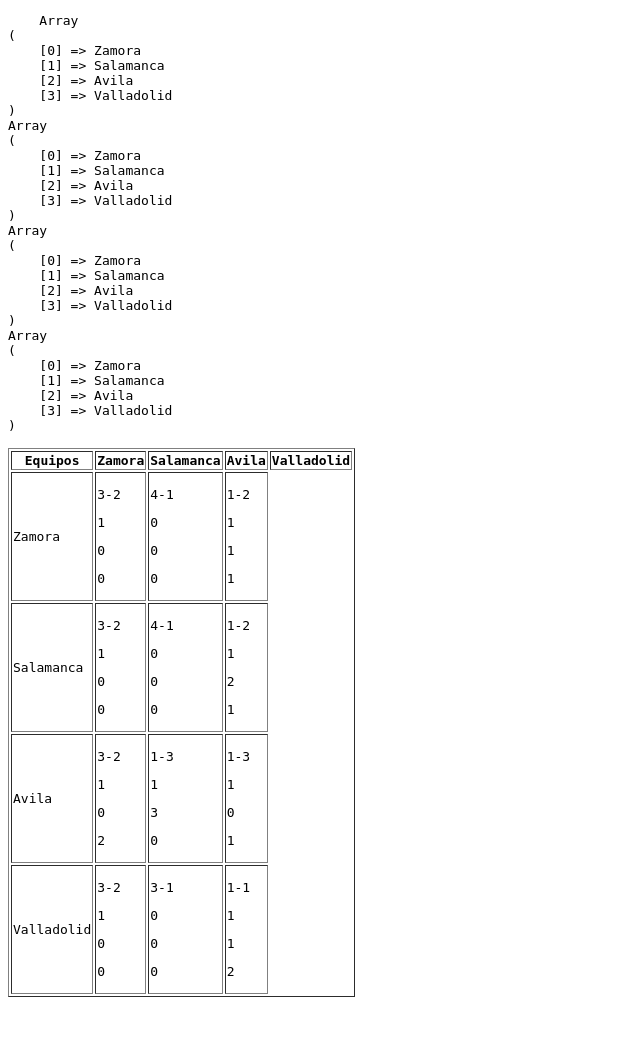
After one commit to Fercara1999/servidor1, a PHP site: page /Tema3/PR6/index.php in a window 1280 px wide. The commit adds this page. Shown: the whole page, without its empty margins (0-640 px from the left). Run offline with PHP 8.4, Linux system fonts and the light colour scheme.

Commit message:
Tarde 11O

```diff
--- /dev/null
+++ b/Tema3/PR6/index.php
@@ -0,0 +1,110 @@
+<!DOCTYPE html>
+<html lang="en">
+<head>
+    <meta charset="UTF-8">
+    <meta name="viewport" content="width=device-width, initial-scale=1.0">
+    <title>Document</title>
+</head>
+<body>
+    <?php
+    $liga =
+    array(
+        "Zamora" =>  array(
+            "Salamanca" => array(
+                "Resultado" => "3-2", "Roja" => 1, "Amarilla" => 0, "Penalti" => 0
+            ),
+            "Avila" => array(
+                "Resultado" => "4-1", "Roja" => 0, "Amarilla" => 0, "Penalti" => 0
+            ),
+            "Valladolid" => array(
+                "Resultado" => "1-2", "Roja" => 1, "Amarilla" => 1, "Penalti" => 1
+            )
+        ),
+        "Salamanca" =>  array(
+            "Zamora" => array(
+                "Resultado" => "3-2", "Roja" => 1, "Amarilla" => 0, "Penalti" => 0
+            ),
+            "Avila" => array(
+                "Resultado" => "4-1", "Roja" => 0, "Amarilla" => 0, "Penalti" => 0
+            ),
+            "Valladolid" => array(
+                "Resultado" => "1-2", "Roja" => 1, "Amarilla" => 2, "Penalti" => 1
+            )
+        ),
+        "Avila" =>  array(
+            "Zamora" => array(
+                "Resultado" => "3-2", "Roja" => 1, "Amarilla" => 0, "Penalti" => 2
+            ),
+            "Salamanca" => array(
+                "Resultado" => "1-3", "Roja" => 1, "Amarilla" => 3, "Penalti" => 0
+            ),
+            "Valladolid" => array(
+                "Resultado" => "1-3", "Roja" => 1, "Amarilla" => 0, "Penalti" => 1
+            )
+        ),
+        "Valladolid" =>  array(
+            "Zamora" => array(
+                "Resultado" => "3-2", "Roja" => 1, "Amarilla" => 0, "Penalti" => 0
+            ),
+            "Salamanca" => array(
+                "Resultado" => "3-1", "Roja" => 0, "Amarilla" => 0, "Penalti" => 0
+            ),
+            "Avila" => array(
+                "Resultado" => "1-1", "Roja" => 1, "Amarilla" => 1, "Penalti" => 2
+            )
+        ),
+    );
+    ?>
+    <!-- Ultimo es 1-1, en vez de 1-2 -->
+    <pre>
+    <table border="1">
+        <tr><th>Equipos</th>
+            <?php
+            $aux = array();
+            foreach ($liga as $clave => $valor) {
+                 echo "<th>$clave</th>";
+                array_push($aux,$clave);
+
+            }
+            array_unique($aux);
+            foreach ($aux as $key => $value) {
+                print_r($aux);
+            }
+
+            ?>
+        </tr>
+            <?php
+
+                foreach ($liga as $key2 => $value2) {
+                    echo "<tr>";
+                    foreach ($aux as $key => $value) {
+                        if($aux == $value2){
+                            echo "<td>1</td>";
+                        }
+                    }
+                            echo "<td>";
+                            print_r($key2);
+                            echo "</td>";
+
+                        foreach ($value2 as $key3 => $value3) {
+
+                            echo "<td>";
+
+                            foreach ($value3 as $key4 => $value4) {
+
+                                echo "<p>";
+                                print_r($value4);
+                                echo "</p>";
+
+                            }
+                            echo "</td>";
+                    }
+                    echo "</tr>";
+                }
+
+            ?>
+
+    </table>
+    </pre>
+</body>
+</html>
--- a/index.php
+++ b/index.php
@@ -12,6 +12,7 @@
     ?>
     <h2>- <a href="Tema1/index.php">Tema 1</a></h2><br>
     <h2>- <a href="Tema2/index.php">Tema 2</a></h2><br>
+    <h2>- <a href="Tema3/index.php">Tema 3</a></h2><br>
     <?php
         include("./fragmentos/footer.php");
 
```
Also changed, not shown: Tema2/PR5/Ejercicio2.php (deleted, +0 -13 lines), Tema3/PR5/Ejercicio1.php (renamed from Tema2/PR5/Ejercicio1.php, +21 -0 lines), Tema3/PR5/Ejercicio2.php (added, +30 -0 lines), Tema3/PR5/index.php (added, +20 -0 lines), Tema3/index.php (added, +20 -0 lines), Tema3/PR4/Ejercicio4.php (renamed from Tema2/PR4/Ejercicio4.php), Tema3/PR5/estilos.css (renamed from Tema2/PR5/estilos.css).
